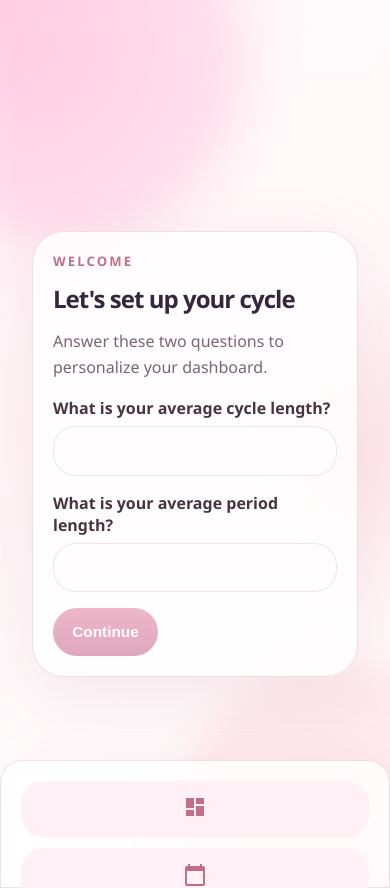
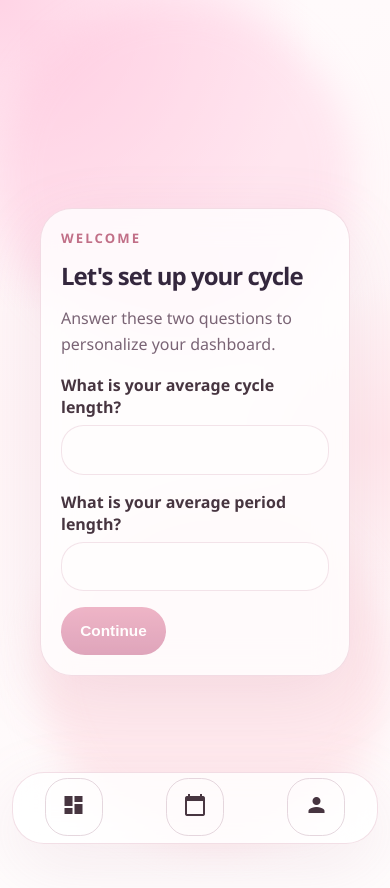
Before and after one commit to ChickenMcNuggetss/tracker, an Angular app: page /onboarding in a window 390 px wide. Built offline with nearby package versions, Linux system fonts and the light colour scheme.

Commit message:
feat: change navigation menu style

```diff
--- a/src/app/app.html
+++ b/src/app/app.html
@@ -3,11 +3,9 @@
   <div class="page-glow page-glow-right" aria-hidden="true"></div>
 
   <div class="app-shell">
-    <app-navigation />
-
     <div class="app-content">
       <router-outlet />
     </div>
-
+    <app-navigation />
   </div>
 </section>
--- a/src/app/app.scss
+++ b/src/app/app.scss
@@ -8,7 +8,6 @@
 }
 
 .page-shell {
-  position: relative;
   min-height: 100vh;
   overflow: hidden;
   background:
@@ -33,23 +32,20 @@
 }
 
 .page-glow-left {
-  top: -7rem;
-  left: -7rem;
+  top: 0;
+  left: 0;
   background: var(--color-page-glow-left);
 }
 
 .page-glow-right {
-  right: -8rem;
-  bottom: -8rem;
+  right: 0;
+  bottom: 0;
   background: var(--color-page-glow-right);
 }
 
 .app-shell {
   z-index: 1;
-  display: grid;
-  grid-template-columns: 18rem minmax(0, 1fr);
-  gap: 1.25rem;
-  width: min(100%, 96rem);
+  width: min(100%, 70svw);
   margin: 0 auto;
   padding: 1.25rem;
 }
@@ -60,7 +56,6 @@
 
 @include mixins.below-md {
   .app-shell {
-    grid-template-columns: 1fr;
-    padding: 0.75rem;
+    width: 100%;
   }
 }
--- a/src/app/pages/calendar-page/components/calendar/calendar.scss
+++ b/src/app/pages/calendar-page/components/calendar/calendar.scss
@@ -260,13 +260,16 @@
   }
 
   .day-cell {
-    min-height: 4.6rem;
     border-radius: var(--radius-sm);
   }
 
   .selection-panel {
     flex-direction: column;
     align-items: stretch;
+  }
+
+  .period-indicator {
+    display: none;
   }
 }
 
@@ -290,7 +293,7 @@
   }
 
   .day-cell {
-    min-height: 4.15rem;
+    min-height: 1rem;
     padding: 0.55rem 0.45rem;
   }
 
--- a/src/app/shared/components/navigation/navigation.component.html
+++ b/src/app/shared/components/navigation/navigation.component.html
@@ -17,13 +17,16 @@
             #activeLink="routerLinkActive"
             [attr.aria-current]="activeLink.isActive ? 'page' : null"
           >
-            <span class="navigation-link-label">
-              @if (isMobile()) {
+            @if (isMobile()) {
+              <span class="navigation-link-icon">
                 <mat-icon>{{ item.icon }}</mat-icon>
-              } @else {
-                {{ item.label }}
-              }
-            </span>
+              </span>
+            }
+            @if (!isMobile()) {
+              <span class="navigation-link-label">
+                <span>{{ item.label }}</span>
+              </span>
+            }
           </a>
         </li>
       }
--- a/src/app/shared/components/navigation/navigation.component.scss
+++ b/src/app/shared/components/navigation/navigation.component.scss
@@ -1,21 +1,21 @@
 @use '../../../../theme/mixins';
 
-:host {
-  display: sticky;
-  z-index: 1000;
+.navigation {
+  margin: 5px;
 }
 
 .navigation-shell {
-  position: sticky;
+  position: fixed;
   top: 1.25rem;
+  left: 1.25rem;
   display: grid;
   gap: 1.25rem;
-  padding: 1.25rem;
   border: 1px solid var(--color-border-card);
   border-radius: var(--radius-xl);
   background: var(--color-surface-card);
   box-shadow: var(--shadow-card);
   backdrop-filter: blur(16px);
+  z-index: 20;
 }
 
 .brand-block {
@@ -66,6 +66,7 @@
   color: var(--color-text-secondary);
   text-decoration: none;
   transition: var(--transition-interactive);
+  font-weight: var(--font-weight-bold);
 
   @include mixins.focus-ring;
 }
@@ -87,28 +88,31 @@
 }
 
 @include mixins.below-md {
+  .navigation-shell {
+    position: fixed;
+    left: 0;
+    right: 0;
+    bottom: 0;
+    top: revert-layer;
+
+    height: 72px;
+
+    background: var(--color-surface-card);
+    border-top: 1px solid var(--color-border-card);
+
+    margin: 0 0.75rem;
+  }
 
   .navigation-list {
-    grid-template-columns: repeat(2, minmax(0, 1fr));
+    display: flex;
+    justify-content: space-around;
   }
 
   .navigation-link {
+    position: relative;
     justify-content: center;
     text-align: center;
-  }
-
-  .navigation-shell {
-    position: absolute;
-    bottom: 0;
-    width: 100%;
-    top: 90svh;
-    left: 0;
-    border-radius: var(--radius-md) var(--radius-md) 0 0;
+    border: 1px solid var(--color-border-cell);
+    background: none;
   }
 }
-
-@include mixins.below-sm {
-  .navigation-list {
-    grid-template-columns: 1fr;
-  }
-}
--- a/src/app/shared/components/navigation/navigation.component.ts
+++ b/src/app/shared/components/navigation/navigation.component.ts
@@ -21,16 +21,31 @@ export class AppNavigation {
   breakpointObserver = inject(BreakpointObserver);
 
   readonly navItems: NavItem[] = [
-    { label: 'Dashboard', icon: 'dashboard', path: '/home', exact: true },
-    { label: 'Calendar', icon: 'calendar_today', path: '/calendar', exact: true },
-    { label: 'Profile', icon: 'person', path: '/profile', exact: true },
+    {
+      label: 'Dashboard',
+      icon: 'dashboard',
+      path: '/home',
+      exact: true,
+    },
+    {
+      label: 'Calendar',
+      icon: 'calendar_today',
+      path: '/calendar',
+      exact: true,
+    },
+    {
+      label: 'Profile',
+      icon: 'person',
+      path: '/profile',
+      exact: true,
+    },
   ];
 
   protected isMobile = signal(false);
   protected isMenuOpen = signal(false);
 
   constructor() {
-    this.breakpointObserver.observe('(max-width: 767px)').subscribe((result) => {
+    this.breakpointObserver.observe('(max-width: 740px)').subscribe((result) => {
       this.isMobile.set(result.matches);
     });
   }
```
